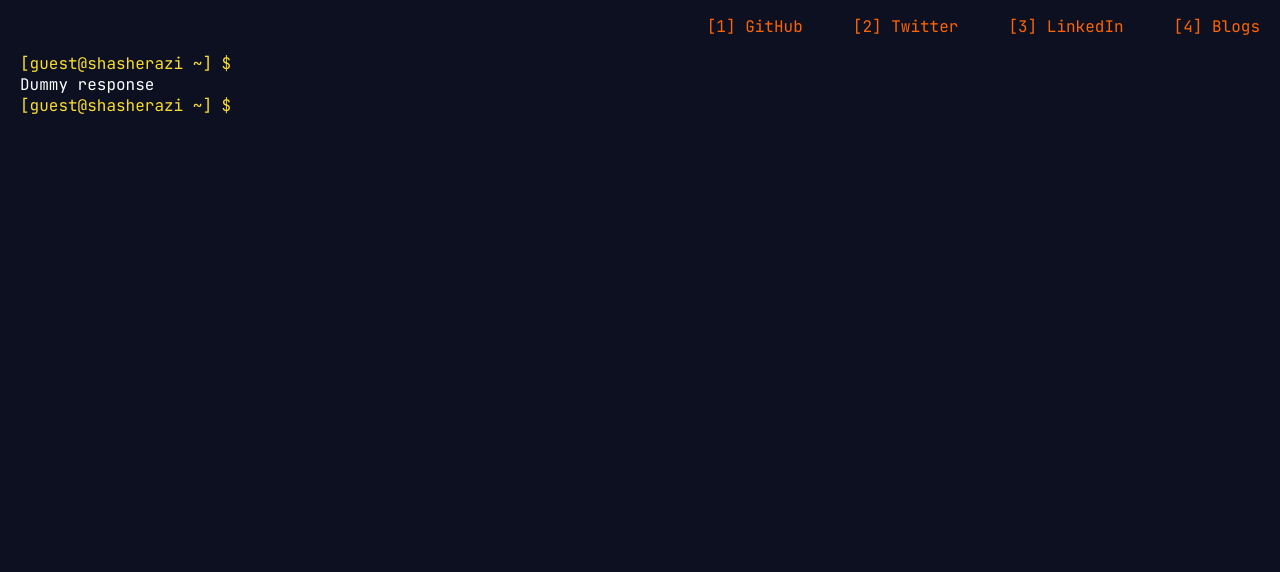
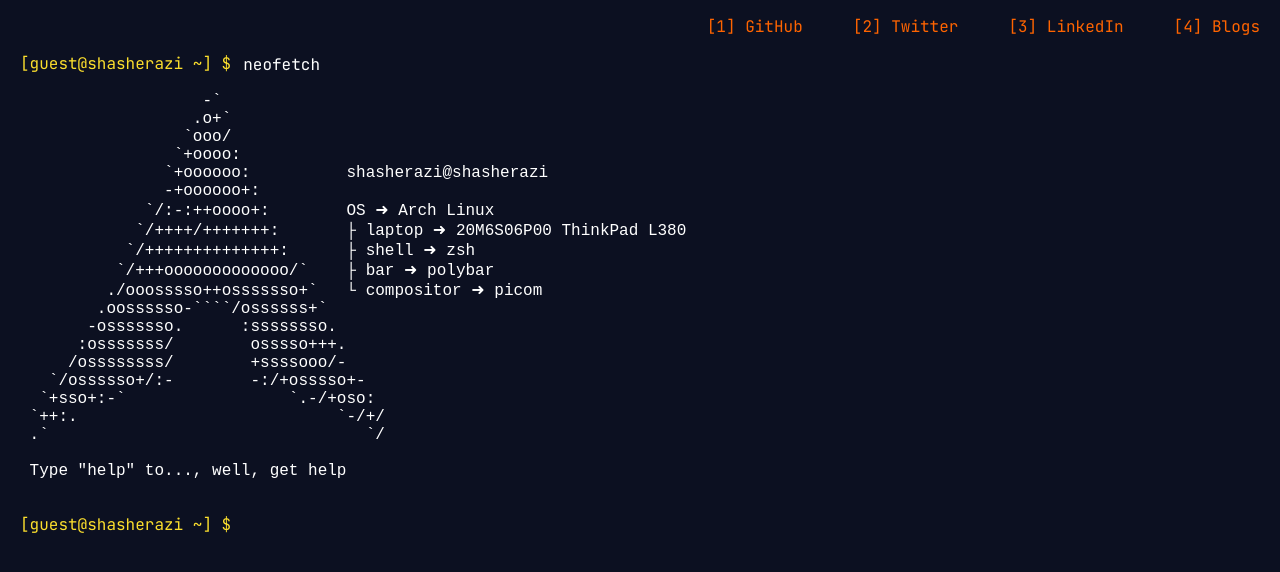
Before and after one commit to shasherazi/portfolio-old, a website built with Parcel: page src/index.html in a window 1280 px wide. Built offline with nearby package versions, Linux system fonts and the light colour scheme.

Commit message:
Added neofetch at startup

`````diff
--- a/src/index.html
+++ b/src/index.html
@@ -59,9 +59,37 @@
       <section class="promptsAndResponses">
         <div class="promptDiv">
           <span class="prompt">[guest@shasherazi ~] $</span>
-          <input type="text" class="prompt-input" id="input-0" disabled />
+          <input
+            type="text"
+            class="prompt-input"
+            id="input-0"
+            disabled
+            value="neofetch"
+          />
         </div>
-        <div class="response">Dummy response</div>
+        <pre class="response">
+                   -`
+                  .o+`
+                 `ooo/
+                `+oooo:
+               `+oooooo:          shasherazi@shasherazi
+               -+oooooo+:
+             `/:-:++oooo+:        OS ➜ Arch Linux
+            `/++++/+++++++:       ├ laptop ➜ 20M6S06P00 ThinkPad L380
+           `/++++++++++++++:      ├ shell ➜ zsh
+          `/+++ooooooooooooo/`    ├ bar ➜ polybar
+         ./ooosssso++osssssso+`   └ compositor ➜ picom
+        .oossssso-````/ossssss+`
+       -osssssso.      :ssssssso.
+      :osssssss/        osssso+++.
+     /ossssssss/        +ssssooo/-
+   `/ossssso+/:-        -:/+osssso+-
+  `+sso+:-`                 `.-/+oso:
+ `++:.                           `-/+/
+ .`                                 `/
+
+ Type "help" to..., well, get help
+        </pre>
         <div class="promptDiv">
           <span class="prompt">[guest@shasherazi ~] $</span>
           <input type="text" class="prompt-input" id="input-1" autofocus />
--- a/src/style.css
+++ b/src/style.css
@@ -50,6 +50,7 @@
 
 .prompt-input {
   font-family: 'JetBrains Mono', monospace;
+  font-size: 16px;
   caret-color: var(--yellow);
   caret-shape: block;
   border: none;
`````
